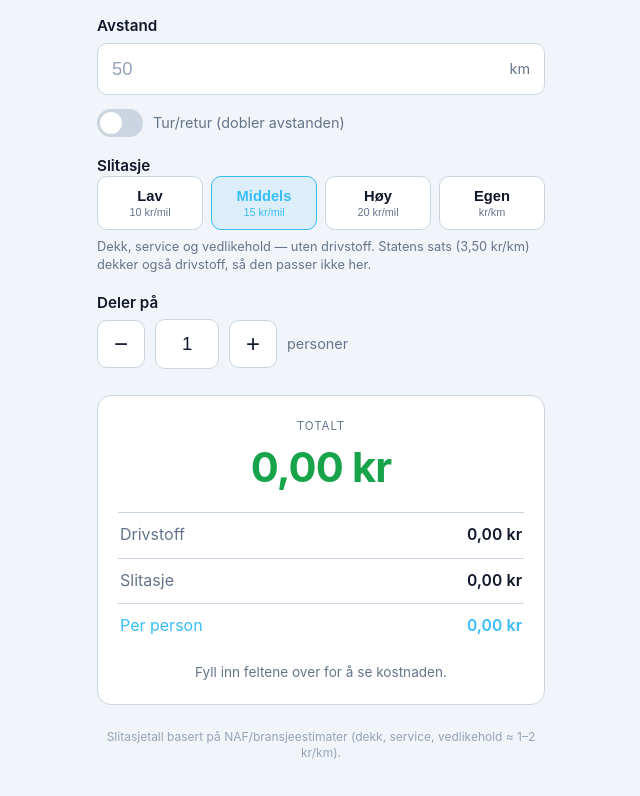
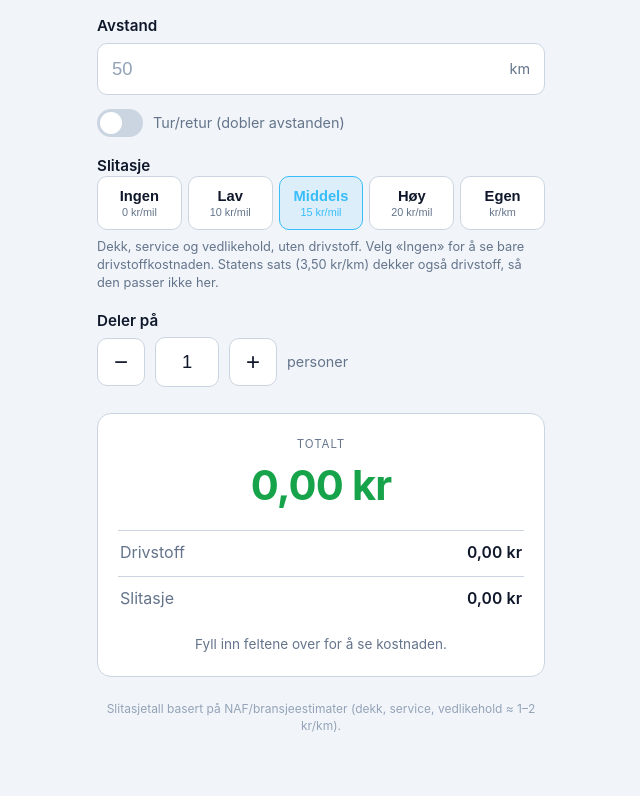
Before and after one commit to Knitresletta/sjaforkalkulator, a plain HTML site: page index.html in a window 1280 px wide. Shown: the part 334-1130 px from the top of the page, without its empty margins (319-959 px from the left). After the commit the page ends 1109 px from the top, so only its background shows below. Drawn offline with Linux system fonts and the light colour scheme.

Commit message:
Legg til slitasjevalget «Ingen» og fiks skjulte resultatrader
Nytt forhåndsvalg «Ingen» (0 kr/km) gir ren drivstoffkostnad, nyttig for
å anslå hva en tur koster en selv i bensin. Slitasjeraden i resultatet
skjules når valget er aktivt.

Retter samtidig at hidden-attributtet på resultatradene aldri virket,
fordi .sk-rad har display: flex. Det er grunnen til at «Per person
0,00 kr» alltid har vært synlig med én person.

Co-Authored-By: Claude Fable 5.1 <noreply@anthropic.com>

```diff
--- a/app.js
+++ b/app.js
@@ -34,6 +34,7 @@
     // resultat
     totalKr: document.getElementById('totalKr'),
     drivstoffKr: document.getElementById('drivstoffKr'),
+    slitasjeRad: document.getElementById('slitasjeRad'),
     slitasjeKr: document.getElementById('slitasjeKr'),
     perPersonRad: document.getElementById('perPersonRad'),
     perPersonKr: document.getElementById('perPersonKr'),
@@ -41,7 +42,8 @@
   };
 
   // ---- Slitasje: hvilket nivå er valgt -----------------------------------
-  // Default "middels" (1,5). "egen" betyr at brukeren skriver eget tall.
+  // Default "middels" (1,5). "0" er "Ingen" (bare drivstoff), "egen" betyr
+  // at brukeren skriver eget tall.
   let slitasjeModus = '1.5';
 
   function gjeldendeSlitasje() {
@@ -86,6 +88,8 @@
     el.totalKr.textContent = kr.format(r.total);
     el.drivstoffKr.textContent = kr.format(r.drivstoff);
     el.slitasjeKr.textContent = kr.format(r.slitasje);
+    // Med "Ingen" valgt er slitasjeraden støy: totalen er ren drivstoff.
+    el.slitasjeRad.hidden = slitasjeModus === '0';
 
     // Per person vises bare når flere deler regningen
     if (r.antallPersoner > 1) {
--- a/calc.js
+++ b/calc.js
@@ -105,6 +105,7 @@ function beregnKjorekostnad(input = {}) {
 // Slitasje-forhåndsvalg (kr/km). Tall fra NAF/bransje: dekk + service +
 // vedlikehold uten drivstoff lander typisk på 1,0–2,0 kr/km.
 const SLITASJE_VALG = {
+  ingen: 0,     // bare drivstoff, f.eks. for å anslå egen bensinkostnad
   lav: 1.0,
   middels: 1.5,
   hoy: 2.0,
--- a/index.html
+++ b/index.html
@@ -68,6 +68,7 @@
       <fieldset class="sk-felt sk-fieldset">
         <legend class="sk-label">Slitasje</legend>
         <div class="sk-segment" id="slitasjeValg" role="group" aria-label="Slitasjenivå">
+          <button type="button" class="sk-segment-knapp" data-verdi="0">Ingen<small>0 kr/mil</small></button>
           <button type="button" class="sk-segment-knapp" data-verdi="1.0">Lav<small>10 kr/mil</small></button>
           <button type="button" class="sk-segment-knapp sk-aktiv" data-verdi="1.5">Middels<small>15 kr/mil</small></button>
           <button type="button" class="sk-segment-knapp" data-verdi="2.0">Høy<small>20 kr/mil</small></button>
@@ -78,7 +79,7 @@
                  type="text" inputmode="decimal" placeholder="1,5">
           <span class="sk-enhet">kr/km</span>
         </div>
-        <p class="sk-hjelp">Dekk, service og vedlikehold — uten drivstoff. Statens sats (3,50 kr/km) dekker også drivstoff, så den passer ikke her.</p>
+        <p class="sk-hjelp">Dekk, service og vedlikehold, uten drivstoff. Velg «Ingen» for å se bare drivstoffkostnaden. Statens sats (3,50 kr/km) dekker også drivstoff, så den passer ikke her.</p>
       </fieldset>
 
       <!-- Antall personer -->
@@ -104,7 +105,7 @@
           <dt>Drivstoff</dt>
           <dd id="drivstoffKr">0,00 kr</dd>
         </div>
-        <div class="sk-rad">
+        <div class="sk-rad" id="slitasjeRad">
           <dt>Slitasje</dt>
           <dd id="slitasjeKr">0,00 kr</dd>
         </div>
--- a/style.css
+++ b/style.css
@@ -144,8 +144,8 @@ body {
 /* ---------- Slitasje-segment ---------- */
 .sk-segment {
   display: grid;
-  grid-template-columns: repeat(4, 1fr);
-  gap: 8px;
+  grid-template-columns: repeat(5, 1fr);
+  gap: 6px;
 }
 .sk-segment-knapp {
   display: flex;
@@ -249,6 +249,8 @@ body {
   padding: 10px 2px;
   border-top: 1px solid var(--kant);
 }
+/* hidden-attributtet må vinne over display: flex over. */
+.sk-rad[hidden] { display: none; }
 .sk-rad dt { color: var(--tekst-svak); margin: 0; }
 .sk-rad dd { margin: 0; font-variant-numeric: tabular-nums; font-weight: 600; }
 .sk-rad-person dt, .sk-rad-person dd { color: var(--aksent); }
```
Also changed, not shown: test/calc.test.js (+9 -0 lines), 1 other file.
